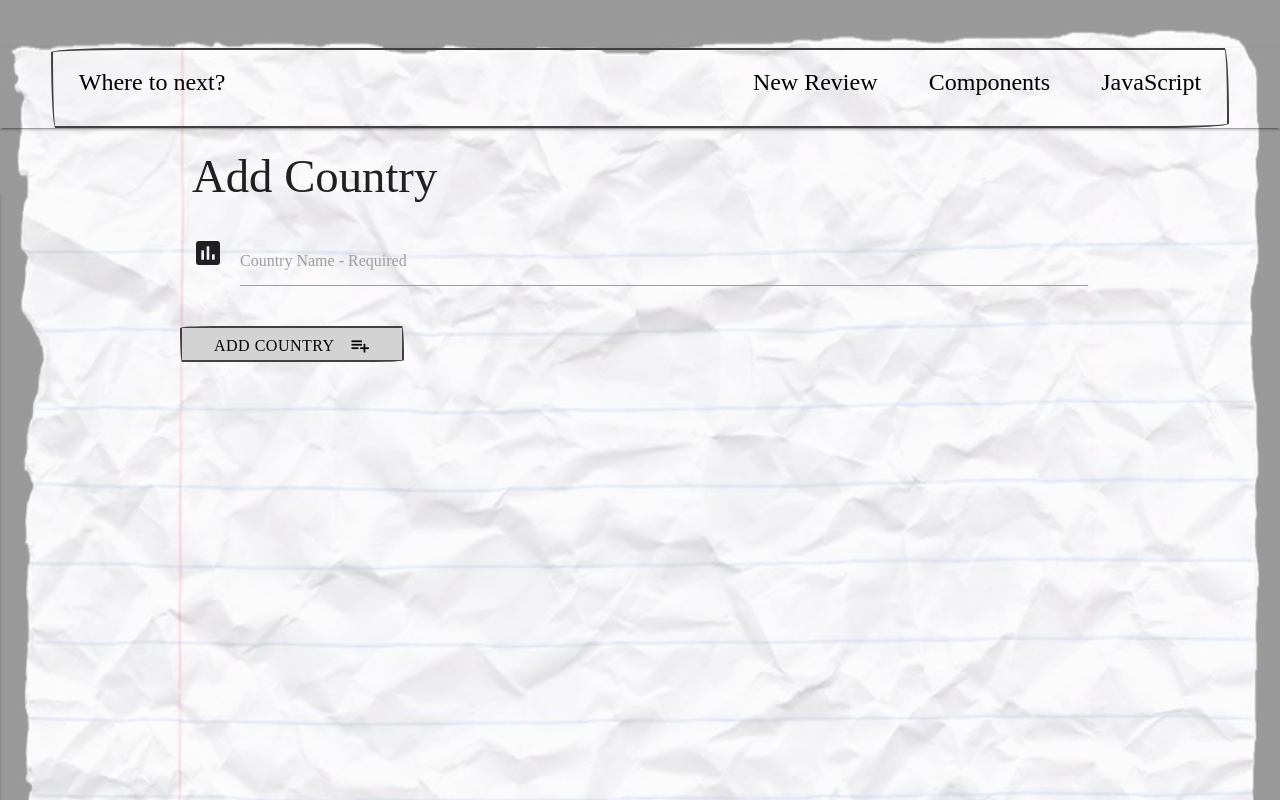
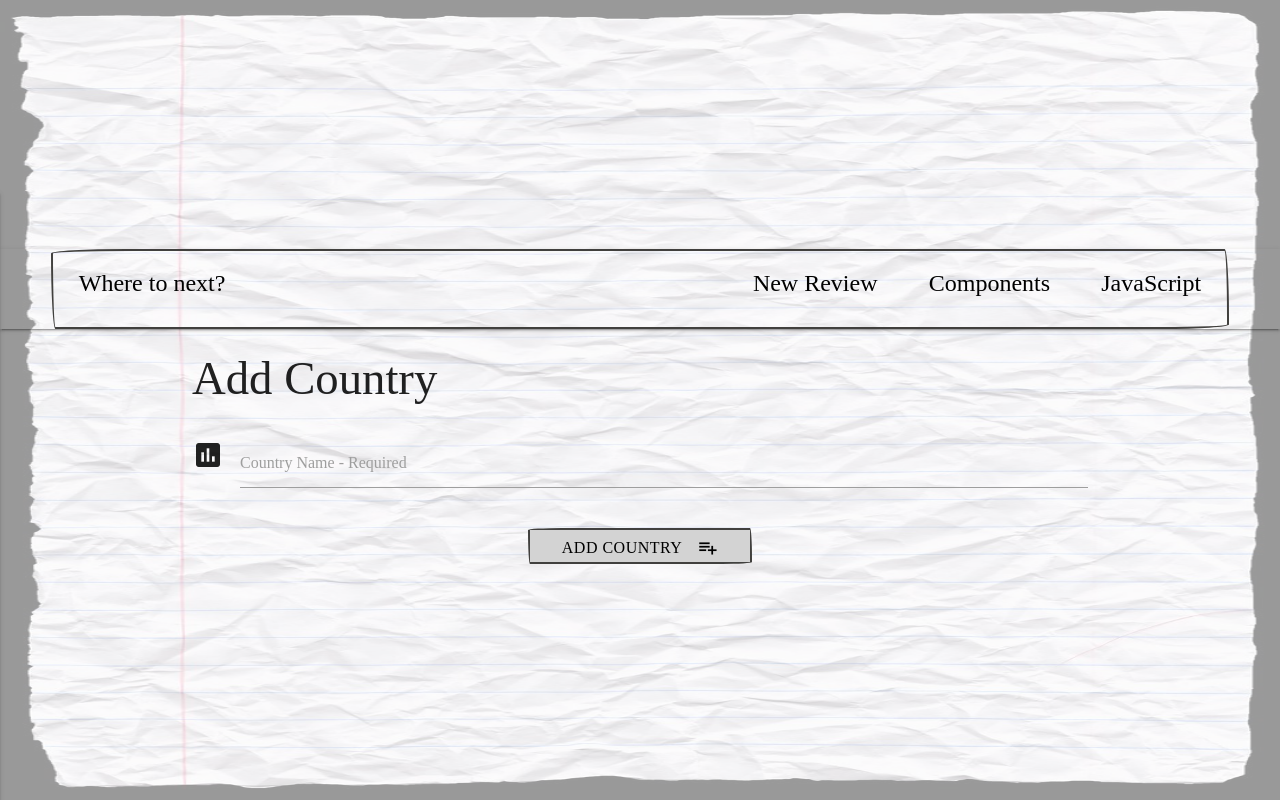
Before and after one commit to SimonGeorgeNZ/Milestone_three, a Flask app: page /new_country in a window 1280 px wide. Run offline with Flask 2, Linux system fonts and the light colour scheme; some libraries are stand-ins or nearby versions; some web fonts are replaced.

Commit message:
background image styled correctly to scale on different sized screens. Padding added to buttons at the bottom of the screen

```diff
--- a/app.py
+++ b/app.py
@@ -131,6 +131,11 @@
 @app.route('/insert_title', methods=['POST'])
 def insert_title():
     input_title = request.form['review_title']
+    city = {'city_name': request.form.get('city_name').lower()}
+    #find_title = mongo.db.title.find_one({"review_title": input_title.lower()})
+    #if find_title:
+    #    return render_template('addtitle.html', city=city)
+    #else:
     add_title = {'city_name': request.form.get('city_name').lower(),
     'review_title': request.form.get('review_title').lower()}
     mongo.db.title.insert_one(add_title)
@@ -232,7 +237,6 @@
     return render_template('viewreview.html', title=title, first=first,
     attract=attract, accom=accom, hospo=hospo, final=final, city=city, country=country)
 
-
 @app.route('/all_done')
 def all_done():
     return render_template('alldone.html')
--- a/static/css/style.css
+++ b/static/css/style.css
@@ -1,18 +1,17 @@
 @import url(https://fonts.googleapis.com/css?family=Patrick+Hand+SC);
 /*--------------------------Generic styling------------------*/
 html, body{
-  width:100%;
-  min-height:100%;
   font-family: 'Patrick Hand SC';
   font-size: 1rem;
+  min-height: 100%;
+  width: 100%;
 }
 
-.body-img {
+html {
     background-image: url("../images/wrinkled-note40.png");
     background-repeat: no-repeat;
-    background-size: cover;
-    min-height: 100%;
-    min-width: 100%;
+    background-size: 100% 100%;
+    align-content: center;
 }
 
 .btn{
@@ -37,7 +36,7 @@
       }
 
 nav {
-    margin-top: 6vh;
+    margin-top: 5vw;
     width: auto;
     padding-left: 4vw;
     padding-right: 4vw;
@@ -82,3 +81,11 @@
         margin-top: 25%;
     }
 }
+
+.center_btn {
+    width: 100%;
+    align-items: center;
+    display: flex;
+    justify-content: center;
+    padding-bottom: 4vw;
+}
--- a/templates/accommodation.html
+++ b/templates/accommodation.html
@@ -62,7 +62,7 @@
         <label for="icon_prefix">Add aditional comments</label>
       </div>
     </div>
-    <div class="row">
+    <div class="center_btn">
       <button class="lined thin btn waves-effect waves-light" type="submit">
         Add Accommodation
         <i class="material-icons right">playlist_add</i>
--- a/templates/addtitle.html
+++ b/templates/addtitle.html
@@ -2,7 +2,9 @@
 <h3>Add a title to your review of {{city.city_name |title}}</h3>
 <div class="row">
 <p>Pick a title that is unique to this review, it won't be displayed when anyone views it, but you will be asked
-to provide it if you want to update or delete your review later, so treat it like a password
+to provide it if you want to update or delete your review later, so treat it like a password.
+<br>
+<br>If your review title exists, you'll be redirected back to this page
 </p>
   <form action="{{ url_for('insert_title') }}" method="POST" class="col s12">
   <input type="hidden" id="city_name" name="city_name" value="{{city.city_name}}" readonly/>
@@ -13,7 +15,7 @@
         <label for="icon_prefix">Review Title - Required</label>
       </div>
     </div>
-    <div class="row">
+    <div class="center_btn">
       <button class="lined thin btn waves-effect waves-light" type="submit">
         Add Title
         <i class="material-icons right">playlist_add</i>
--- a/templates/base.html
+++ b/templates/base.html
@@ -9,7 +9,7 @@
     <title>Document</title>
   </head>
 
-  <body class="body-img">
+  <body>
   <header>
   <nav>
     <div class="nav-wrapper lined thin">
--- a/templates/cities.html
+++ b/templates/cities.html
@@ -1,6 +1,7 @@
 
 {% extends 'base.html' %}{% block content %}
 <h3>Pick City for {{country.country_name |title}}</h3>
+<h5>Select your city from this list if it's there, if not, simply add it with the form below</h5>
 {% for city in cities %}
 <a href="{{url_for('add_review', city_id=city._id)}}">{{city.city_name |title}}</a>
 
@@ -18,7 +19,7 @@
 		<label for="icon_prefix">City Name - Required</label>
 	</div>
 
-	<div class="row">
+	<div class="center_btn">
 		<button class="lined thin btn waves-effect waves-light" type="submit">
         Add City
         <i class="material-icons right">playlist_add</i>
--- a/templates/first_info.html
+++ b/templates/first_info.html
@@ -40,14 +40,13 @@
       <option value="Tour">Tour</option>
     </select>
     </div>
-    <div class="row">
+    <div class="center_btn">
       <button class="btn lined thin waves-effect waves-light" type="submit">
         Add starter info
         <i class="material-icons right">playlist_add</i>
       </button>
     </div>
     <form action="{{ url_for('insert_accom') }}" method="POST" class="col s12">
-    <input type="hidden" id="review_title" name="review_title" value="{{title.review_title}}" readonly />
     <input type="hidden" id="accom_name" name="accom_name" value="This was a day trip" readonly />
     </form>
   </form>
--- a/templates/hospitality.html
+++ b/templates/hospitality.html
@@ -1,6 +1,6 @@
 {% extends 'base.html' %} {% block content %}
 <h3>Add Hospitality to {{title.review_title |title}}</h3>
-<div class="row">
+<div class="row input_doc">
   <form action="{{ url_for('insert_hospo') }}" method="POST" class="col s12">
   <input type="hidden" id="review_title" name="review_title" value="{{title.review_title}}" readonly/>
     <div class="row">
@@ -68,7 +68,7 @@
         <label for="icon_prefix">Final comments</label>
       </div>
     </div>
-    <div class="row">
+    <div class="center_btn">
       <button class="lined thin btn waves-effect waves-light" type="submit">
         Add Hospitality
         <i class="material-icons right">playlist_add</i>
--- a/templates/newcountry.html
+++ b/templates/newcountry.html
@@ -11,7 +11,7 @@
             <label for="country_name">Country Name - Required</label>
         </div>
     </div>
-    <div class="row">
+    <div class="center_btn">
         <button class="lined thin btn waves-effect waves-light" type="submit">Add Country
             <i class="material-icons right">playlist_add</i>
         </button>
--- a/templates/reviewfinal.html
+++ b/templates/reviewfinal.html
@@ -36,7 +36,7 @@
         <label for="icon_prefix">Any final comments?</label>
       </div>
     </div>
-    <div class="row">
+    <div class="center_btn">
       <button class="lined thin btn waves-effect waves-light" type="submit">
         Click here to save and preview your review
         <i class="material-icons right">playlist_add</i>
```
Also changed, not shown: templates/attractions.html (+7 -4 lines), templates/viewreview.html (+9 -6 lines).
